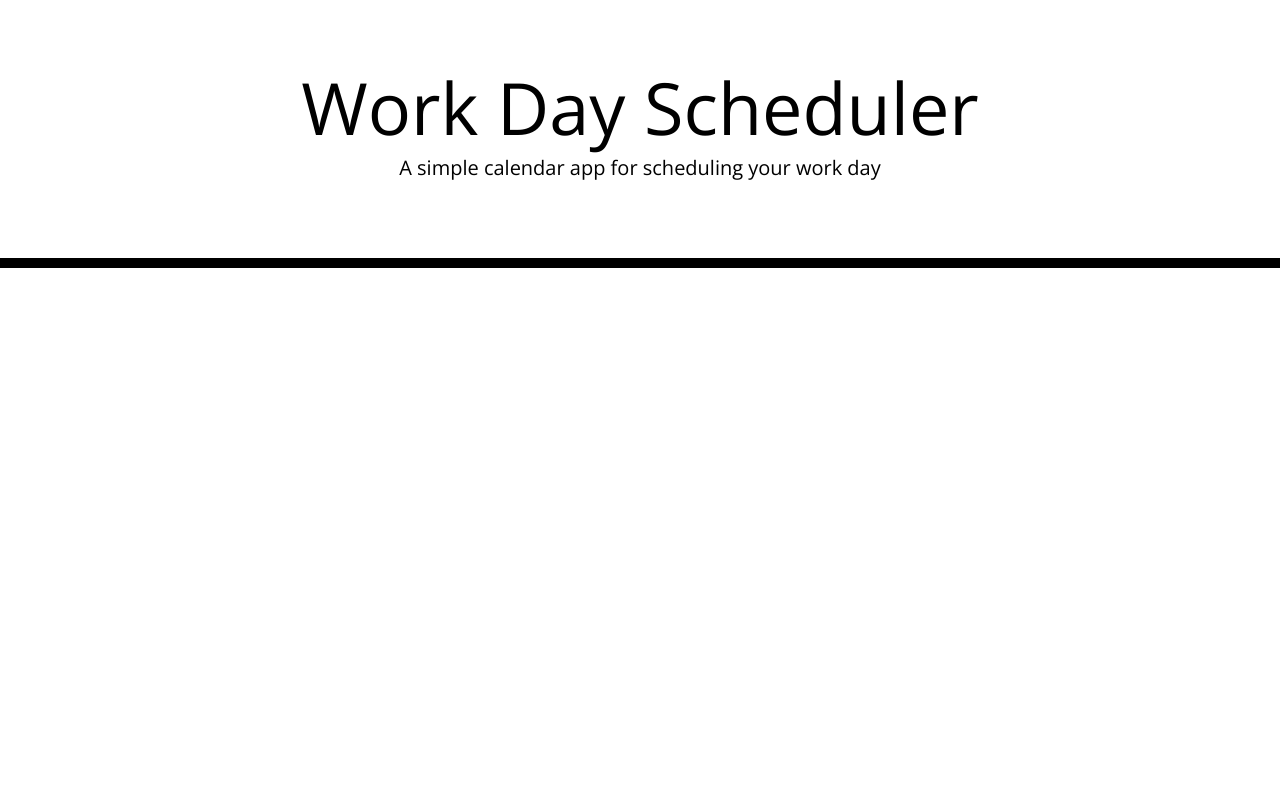
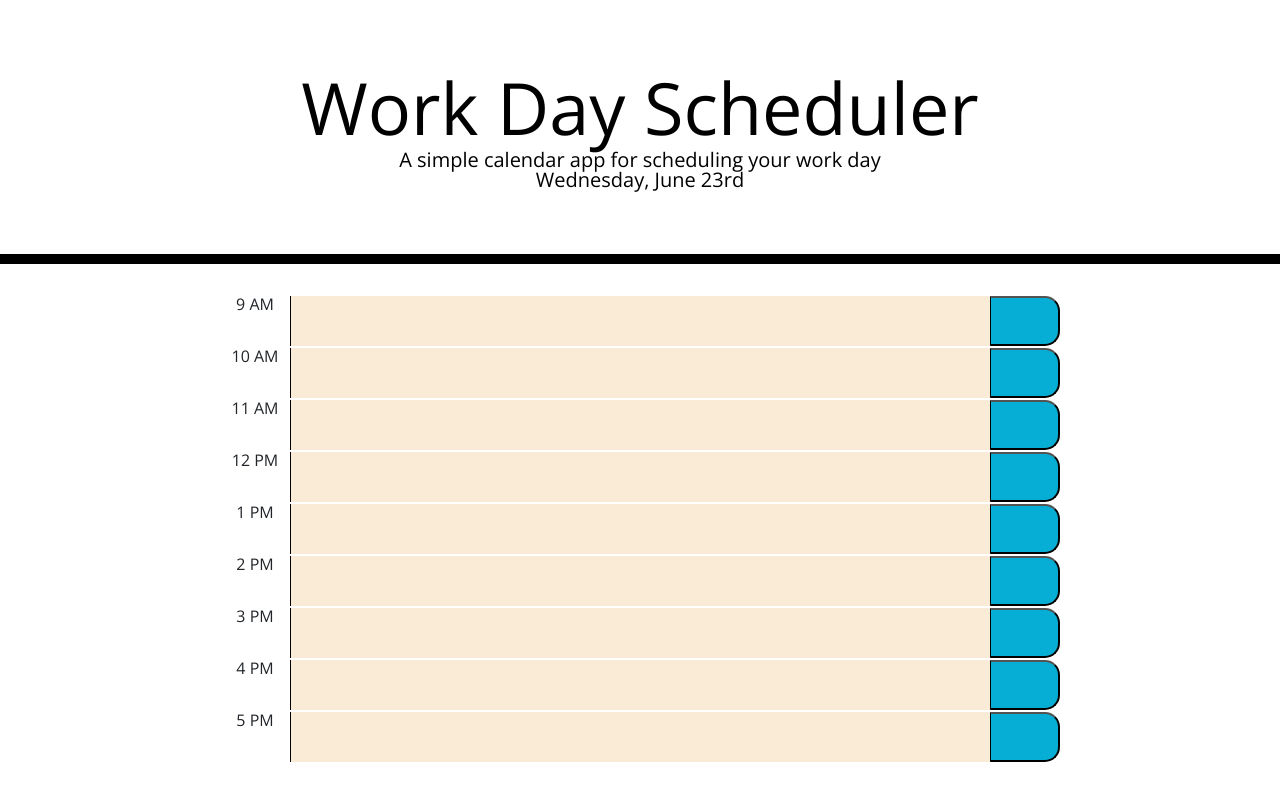
Before and after one commit to afsha-22/workday-scheduler, a plain HTML site: page index.html in a window 1280 px wide. Drawn offline with nearby package versions, Linux system fonts and the light colour scheme.

Commit message:
Basic structure done

```diff
--- a/index.html
+++ b/index.html
@@ -8,6 +8,7 @@
       rel="stylesheet"
       href="https://stackpath.bootstrapcdn.com/bootstrap/4.3.1/css/bootstrap.min.css"
     />
+    <link rel="stylesheet" href="https://cdnjs.cloudflare.com/ajax/libs/twitter-bootstrap/4.5.0/css/bootstrap.min.css">
     <link
       rel="stylesheet"
       href="https://use.fontawesome.com/releases/v5.8.1/css/all.css"
@@ -18,7 +19,16 @@
       href="https://fonts.googleapis.com/css?family=Open+Sans&display=swap"
       rel="stylesheet"
     />
+    <link
+      rel="stylesheet"
+      href="https://code.jquery.com/ui/1.12.1/themes/base/jquery-ui.css"
+    />
+    <link rel="stylesheet" href="reset.css" />
     <link rel="stylesheet" href="style.css" />
+    <script
+      type="text/javascript"
+      src="https://cdnjs.cloudflare.com/ajax/libs/moment.js/2.27.0/moment.min.js"
+    ></script>
     <title>Work Day Scheduler</title>
   </head>
 
@@ -30,9 +40,29 @@
     </header>
     <div class="container">
       <!-- Timeblocks go here -->
+      <div id="cont1">
+        <div class="first"><label class="time-block">9 AM</label><textarea class="textbox"></textarea><button class="saveBtn"></button><br></div>
+        <div class="first"><label class="time-block">10 AM</label><textarea class="textbox"></textarea><button class="saveBtn"></button><br></div>
+        <div class="first"><label class="time-block">11 AM</label><textarea class="textbox"></textarea><button class="saveBtn"></button><br></div>
+        <div class="first"><label class="time-block">12 PM</label><textarea class="textbox"></textarea><button class="saveBtn"></button><br></div>
+        <div class="first"><label class="time-block">1 PM</label><textarea class="textbox"></textarea><button class="saveBtn"></button><br></div>
+        <div class="first"><label class="time-block">2 PM</label><textarea class="textbox"></textarea><button class="saveBtn"></button><br></div>
+        <div class="first"><label class="time-block">3 PM</label><textarea class="textbox"></textarea><button class="saveBtn"></button><br></div>
+        <div class="first"><label class="time-block">4 PM</label><textarea class="textbox"></textarea><button class="saveBtn"></button><br></div>
+        <div class="first"><label class="time-block">5 PM</label><textarea class="textbox"></textarea><button class="saveBtn"></button><br></div>
+
+
+
+        <!-- <button class="text-time"><span style="font-size: 4em; color: Tomato;"><i class="fas fa-check-square"></i></span></button><br> -->
+
+      </div>
     </div>
 
     <script src="https://cdnjs.cloudflare.com/ajax/libs/jquery/3.2.1/jquery.min.js"></script>
-    <script src="https://cdnjs.cloudflare.com/ajax/libs/moment.js/2.24.0/moment.min.js"></script>
+    <script src="https://cdnjs.cloudflare.com/ajax/libs/twitter-bootstrap/4.5.0/js/bootstrap.min.js"></script>
+    <script src="https://code.jquery.com/jquery-3.5.1.min.js"></script>
+    <script src="https://code.jquery.com/ui/1.12.1/jquery-ui.js"></script>
+    <script type="text/javascript" src="script.js"></script>
+    <!-- <script src="https://cdnjs.cloudflare.com/ajax/libs/moment.js/2.24.0/moment.min.js"></script> -->
   </body>
 </html>
--- /dev/null
+++ b/reset.css
@@ -0,0 +1,124 @@
+html,
+body,
+div,
+span,
+applet,
+object,
+iframe,
+h1,
+h2,
+h3,
+h4,
+h5,
+h6,
+p,
+blockquote,
+pre,
+a,
+abbr,
+acronym,
+address,
+big,
+cite,
+code,
+del,
+dfn,
+em,
+img,
+ins,
+kbd,
+q,
+s,
+samp,
+small,
+strike,
+strong,
+sub,
+sup,
+tt,
+var,
+b,
+u,
+i,
+center,
+dl,
+dt,
+dd,
+ol,
+ul,
+li,
+fieldset,
+form,
+label,
+legend,
+table,
+caption,
+tbody,
+tfoot,
+thead,
+tr,
+th,
+td,
+article,
+aside,
+canvas,
+details,
+embed,
+figure,
+figcaption,
+footer,
+header,
+hgroup,
+menu,
+nav,
+output,
+ruby,
+section,
+summary,
+time,
+mark,
+audio,
+video {
+  margin: 0;
+  padding: 0;
+  border: 0;
+  font-size: 100%;
+  font: inherit;
+  vertical-align: baseline;
+}
+/* HTML5 display-role reset for older browsers */
+article,
+aside,
+details,
+figcaption,
+figure,
+footer,
+header,
+hgroup,
+menu,
+nav,
+section {
+  display: block;
+}
+body {
+  line-height: 1;
+}
+ol,
+ul {
+  list-style: none;
+}
+blockquote,
+q {
+  quotes: none;
+}
+blockquote:before,
+blockquote:after,
+q:before,
+q:after {
+  content: "";
+  content: none;
+}
+table {
+  border-collapse: collapse;
+  border-spacing: 0;
+}
--- /dev/null
+++ b/script.js
@@ -0,0 +1,7 @@
+console.log("enter js");
+
+var dateEl = $("#currentDay")
+
+var displayDate = moment().format("dddd, MMMM Do")
+console.log(displayDate)
+dateEl.text(displayDate)
--- a/style.css
+++ b/style.css
@@ -11,6 +11,10 @@ textarea {
   color: #000000;
   border-left: 1px solid black;
   padding: 10px;
+  width: 700px;
+  height: 50px;
+  text-align: center;
+  background-color: antiquewhite;
 }
 
 .jumbotron {
@@ -28,6 +32,8 @@ textarea {
 .time-block {
   text-align: center;
   border-radius: 15px;
+  width: 70px;
+  height: 50px;
 }
 
 .row {
@@ -63,9 +69,30 @@ textarea {
   border-bottom-right-radius: 15px;
   background-color: #06aed5;
   color: white;
+  width: 70px;
+  height: 50px;
 }
 
 .saveBtn i:hover {
   font-size: 20px;
   transition: all 0.3s ease-in-out;
 }
+
+/* Here onwards */
+.first {
+  display: flex;
+  justify-content: center;
+  margin: 2px;
+}
+
+#cont1 {
+  text-align: center;
+}
+
+button {
+  border-radius: 0 5px 5px 0;
+}
+
+/* label {
+  border: 1px 1px 1px 0
+} */
```
